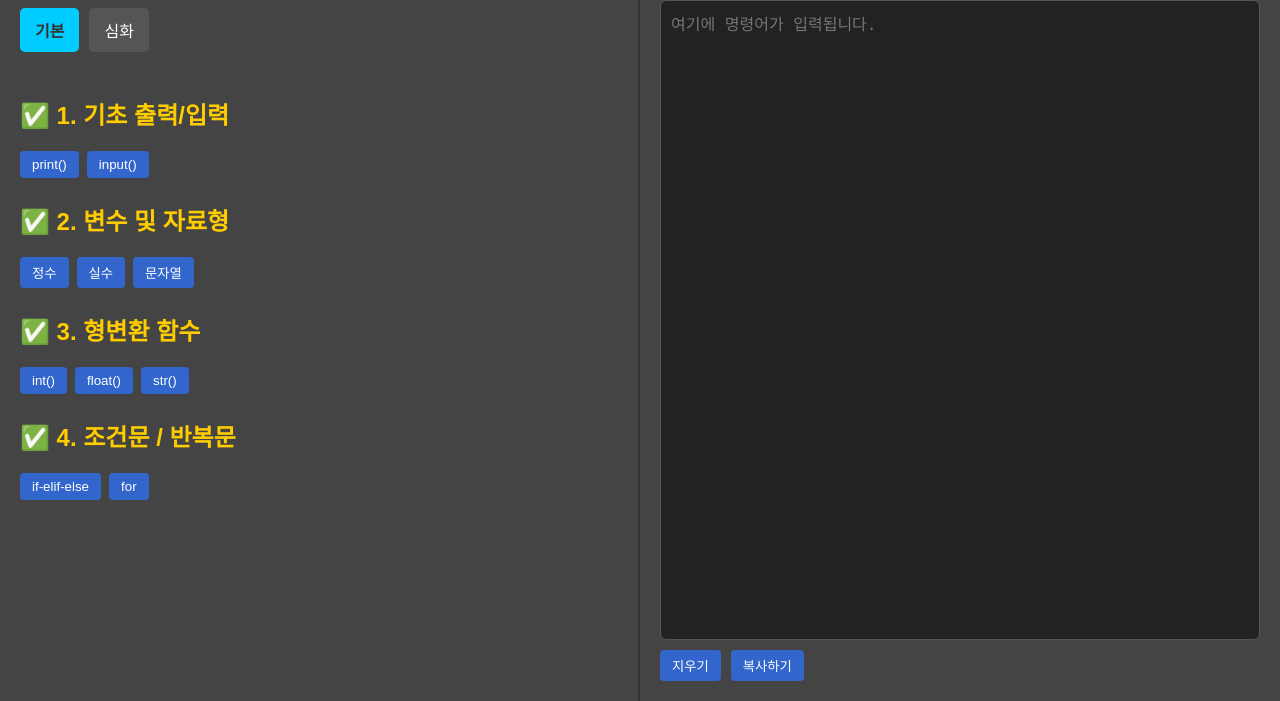
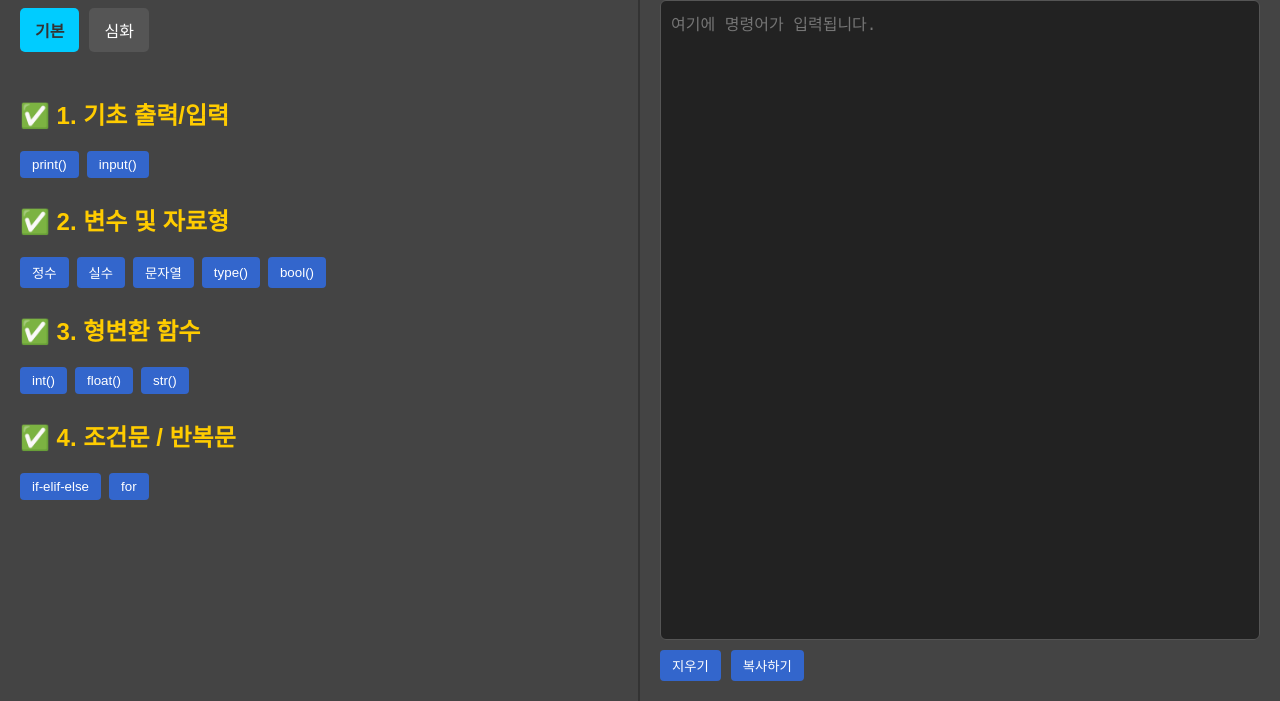
Before and after one commit to prov1125/godotcoding, a plain HTML site: page index.html in a window 1280 px wide. Shown: the part 99-800 px from the top of the page. Drawn offline with Linux system fonts and the light colour scheme.

Commit message:
type(), bool() 추가

```diff
--- a/index.html
+++ b/index.html
@@ -126,6 +126,8 @@
         <button onclick='insert(`a = 10  # 정수`)'>정수</button>
         <button onclick='insert(`b = 3.14  # 실수`)'>실수</button>
         <button onclick='insert(`c = "hello"  # 문자열`)'>문자열</button>
+        <button onclick='insert(`type()  # 자료형 확인`)'>type()</button>
+        <button onclick='insert(`bool(1)  # 불(True/False)`)'>bool()</button>
       </div>
 
       <h2>✅ 3. 형변환 함수</h2>
```
